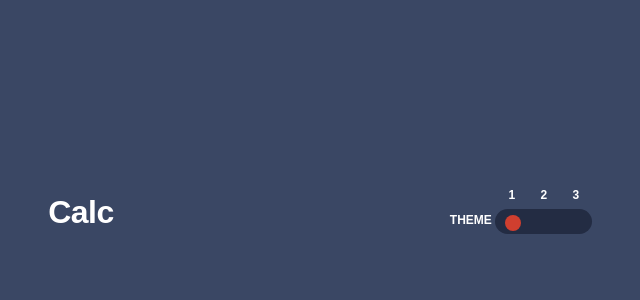
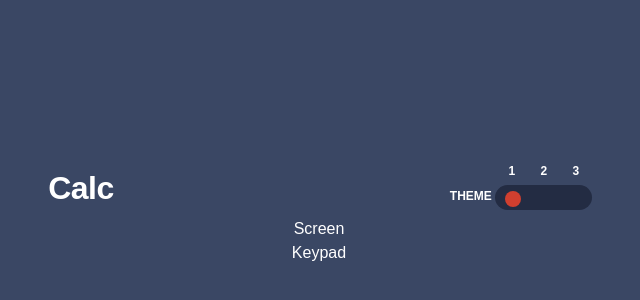
Before and after one commit to pronoia9/puny-math, a React (Vite) app: page / in a window 1280 px wide. Shown: the part 188-488 px from the top of the page, without its empty margins (321-961 px from the left). Built offline with nearby package versions, Linux system fonts and the light colour scheme.

Commit message:
add new components

```diff
--- a/src/App.jsx
+++ b/src/App.jsx
@@ -1,6 +1,6 @@
 import { ThemeProvider, styled } from 'styled-components';
 
-import { Header } from './components';
+import { Header, Keypad, Screen } from './components';
 import { useStore } from './store/useStore';
 import { GlobalStyles } from './styles/GlobalStyles';
 import { getTheme } from './utils/utils';
@@ -16,6 +16,10 @@ export default function App() {
       <Container>
         <Wrapper>
           <Header />
+          <main>
+            <Screen />
+            <Keypad />
+          </main>
         </Wrapper>
       </Container>
     </ThemeProvider>
```
